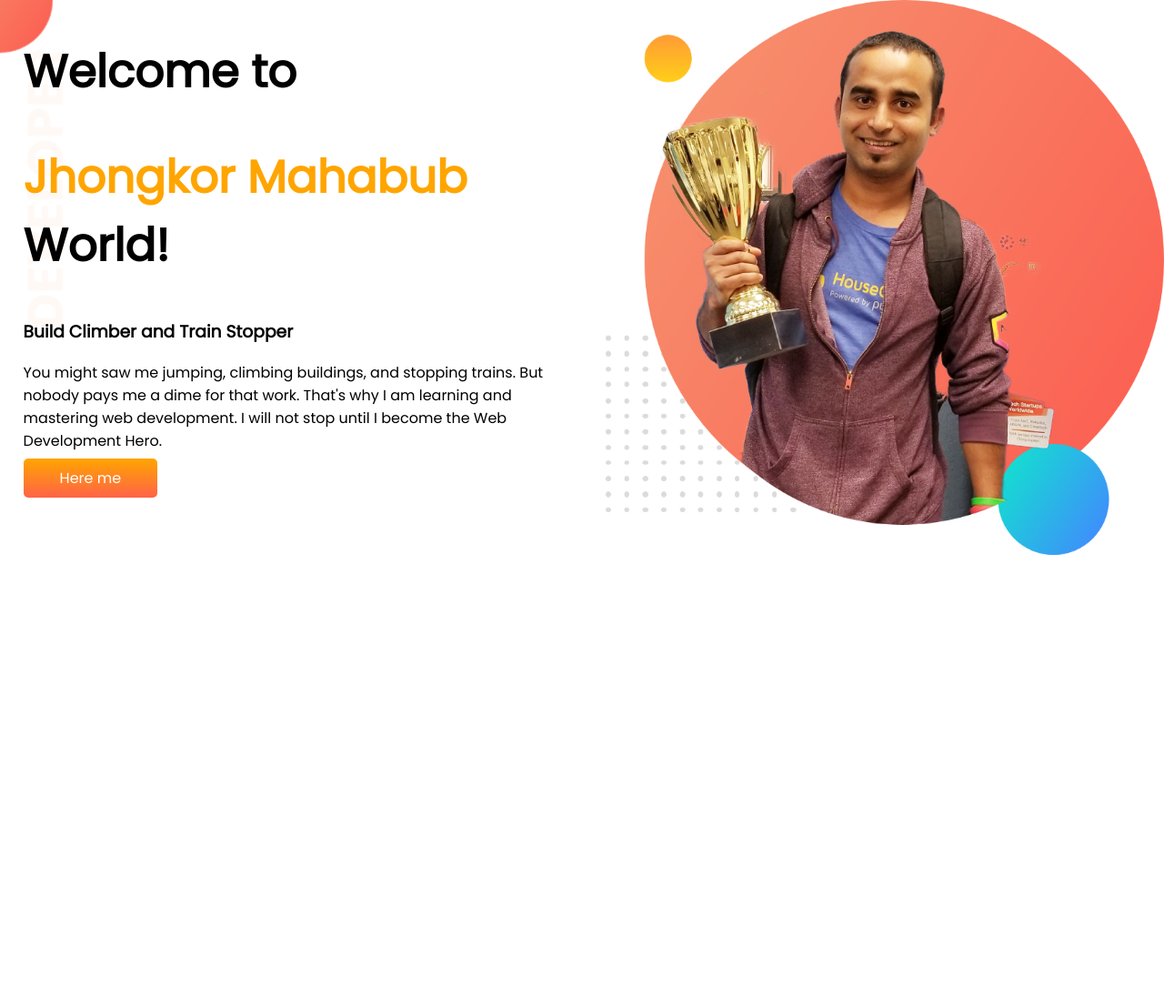
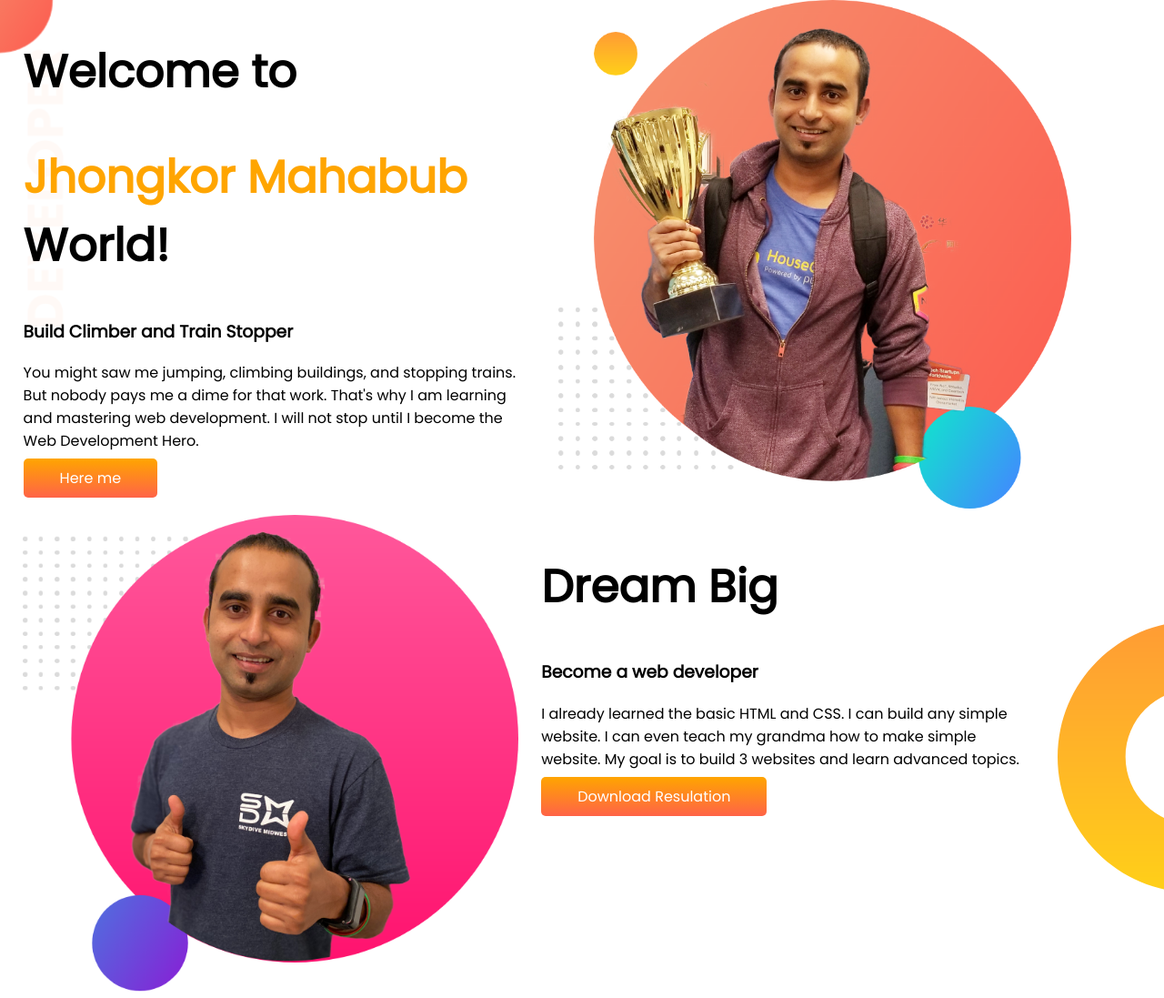
Before and after one commit to shuvo794/devloper-protfolo, a plain HTML site: page index.html in a window 1280 px wide. Shown: the whole page at 91% size. Before the commit the page ends 800 px from the top, so only its background shows below. Drawn offline with Linux system fonts and the light colour scheme.

Commit message:
levle tow

```diff
--- a/index.html
+++ b/index.html
@@ -26,6 +26,20 @@
             <img src="images/jhankar.png" alt="">
         </div>
     </section>
+    <section class="dream-big">
+        <div class="hlaf-width">
+            <img src="images/jhankar2.png" alt="">
+
+
+        </div>
+        <div class="hlaf-width">
+            <h1>Dream Big </h1>
+            <h3>Become a web developer</h3>
+            <p>I already learned the basic HTML and CSS. I can build any simple website. I can even teach my grandma how to make simple website. My goal is to build 3 websites and learn advanced topics.</p>
+            <a class="link-button" target="_blank" href="">Download Resulation</a>
+
+        </div>
+    </section>
 
 </body>
 
--- a/style.css
+++ b/style.css
@@ -16,7 +16,7 @@
     }
 
     .hlaf-width {
-        width: 50%;
+        width: 44%;
         padding-left: 2%;
     }
 
@@ -37,3 +37,10 @@
         background-image: url(images/top-banner.png);
         background-repeat: no-repeat;
     }
+
+    .dream-big {
+        background-image: url(images/dream-bg.png);
+        background-repeat: no-repeat;
+        background-position: right;
+        padding-right: 40px;
+    }
```
